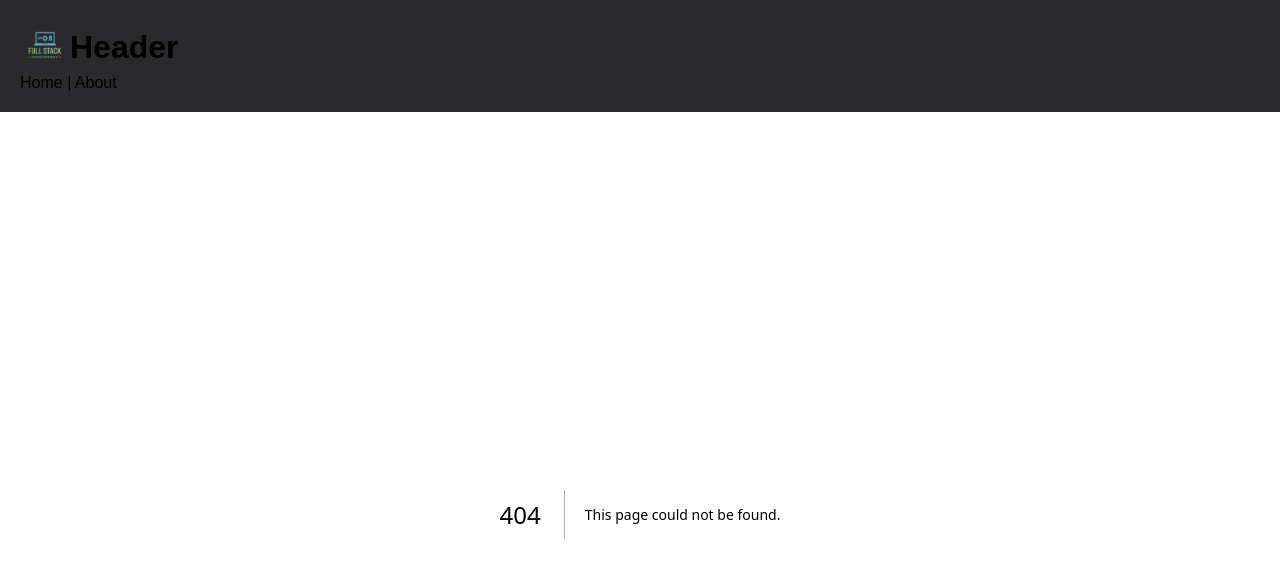
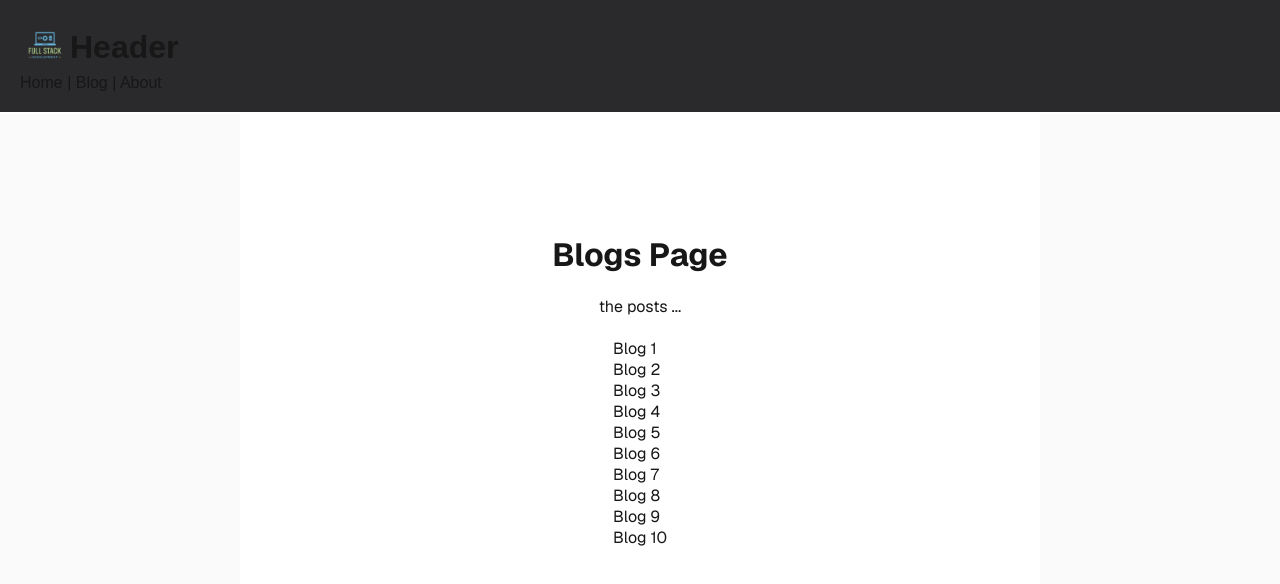
Before and after one commit to Krieger-m/nextjs-project, a Next.js app: page /blog in a window 1280 px wide. Before the commit this address had no page. Shown: the top 584 px of the page. Built offline with nearby package versions, Linux system fonts and the light colour scheme.

Commit message:
added BlogsPage & LinkList including navigation

```diff
--- a/src/_components/Header.tsx
+++ b/src/_components/Header.tsx
@@ -20,6 +20,8 @@ export const Header = () => {
         <div>
           <Link href={"/"}>Home</Link>
           <span> | </span>
+          <Link href={"/blog"}> Blog</Link>
+          <span> | </span>
           <Link href={"/about"}> About</Link>
         </div>
       </div>
--- /dev/null
+++ b/src/_components/LinkList.tsx
@@ -0,0 +1,27 @@
+import Link from "next/link";
+
+interface LinkListProps {
+  linkCount: number;
+}
+
+export function LinkList({ linkCount }: LinkListProps) {
+
+  const arr: number[] = [...Array(linkCount)].map((_, i) => i + 1);
+
+  return (
+    <div
+      style={{
+        width: "500",
+        display: "flex",
+        flexDirection: "column",
+        textAlign: "start",
+      }}
+    >
+      {[...arr].map((num, index) => (
+        <Link key={index} href={`/blog/${String(num)}`}>
+          {`Blog ${num}`}
+        </Link>
+      ))}
+    </div>
+  );
+}
--- /dev/null
+++ b/src/app/blog/page.tsx
@@ -0,0 +1,42 @@
+import Image from "next/image";
+import styles from "@/styles/page.module.css";
+import { Metadata } from "next";
+import { start } from "repl";
+import Link from "next/link";
+import { LinkList } from "@/_components/LinkList";
+
+
+export const metadata: Metadata = {
+  title: "Full-Stack-Project",
+  description: "Blogs Page",
+};
+
+
+export default function BlogsPage() {
+  console.log(": executing BlogsPage ...");
+
+
+
+
+  return (
+    <div className={styles.page}>
+      <main className={styles.main}>
+        <div
+          style={{
+            display: "flex",
+            flexDirection: "column",
+            justifyContent: "center",
+            alignItems: "center",
+          }}
+        >
+          <h1>Blogs Page</h1>
+          <br />
+          <p>the posts ...</p>
+          <br/>
+          <LinkList linkCount={10}/>
+
+        </div>
+      </main>
+    </div>
+  );
+}
```
Also changed, not shown: src/app/blog/[slug]/page.tsx (added, +33 -0 lines).
